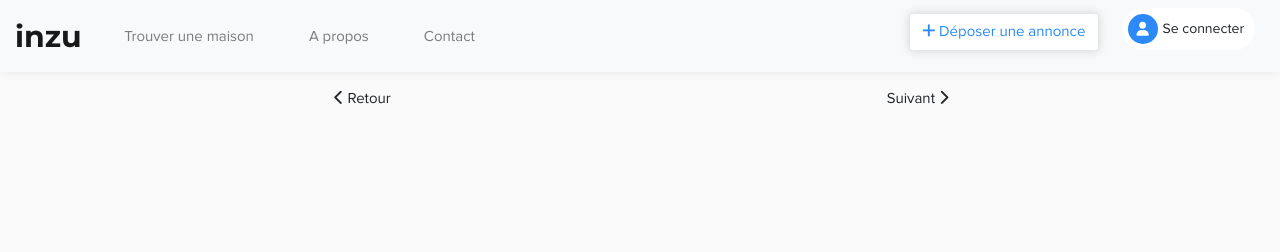
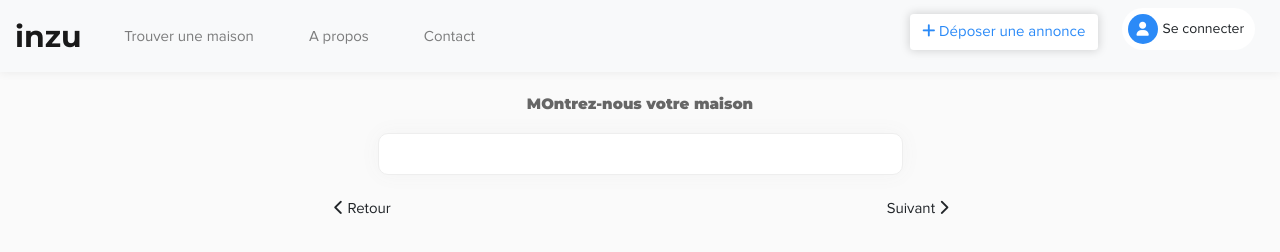
Before and after one commit to Uncle-Sam-Mako/Inzu, a website: page views/add_house.html in a window 1280 px wide. Drawn offline with nearby package versions, Linux system fonts and the light colour scheme; files that its build step writes are made by us from their sources; a web font is replaced by a local one.

Commit message:
Update add_house.html : add #last-step

```diff
--- a/views/add_house.html
+++ b/views/add_house.html
@@ -249,6 +249,10 @@
                     </form>
                 </div>
             </div>
+            <div id="last-step" class="my-3 mx-auto col-lg-6">
+                <h6 class="step-title">MOntrez-nous votre maison</h6>
+                <div class="flex-bloc"></div>
+            </div>
             <div class="change-step">
                 <button class="go-back btn"><i class="fa fa-chevron-left"></i> Retour</button>
                 <button class="next-step btn">Suivant <i class="fa fa-chevron-right"></i></button>
```
